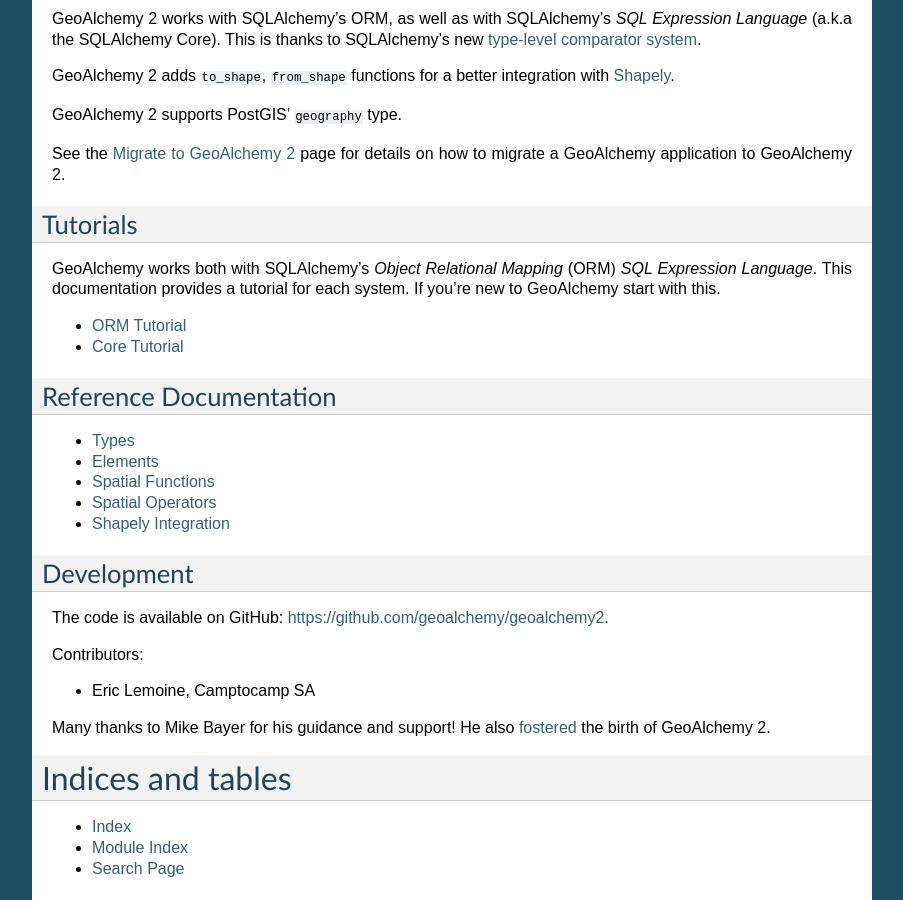
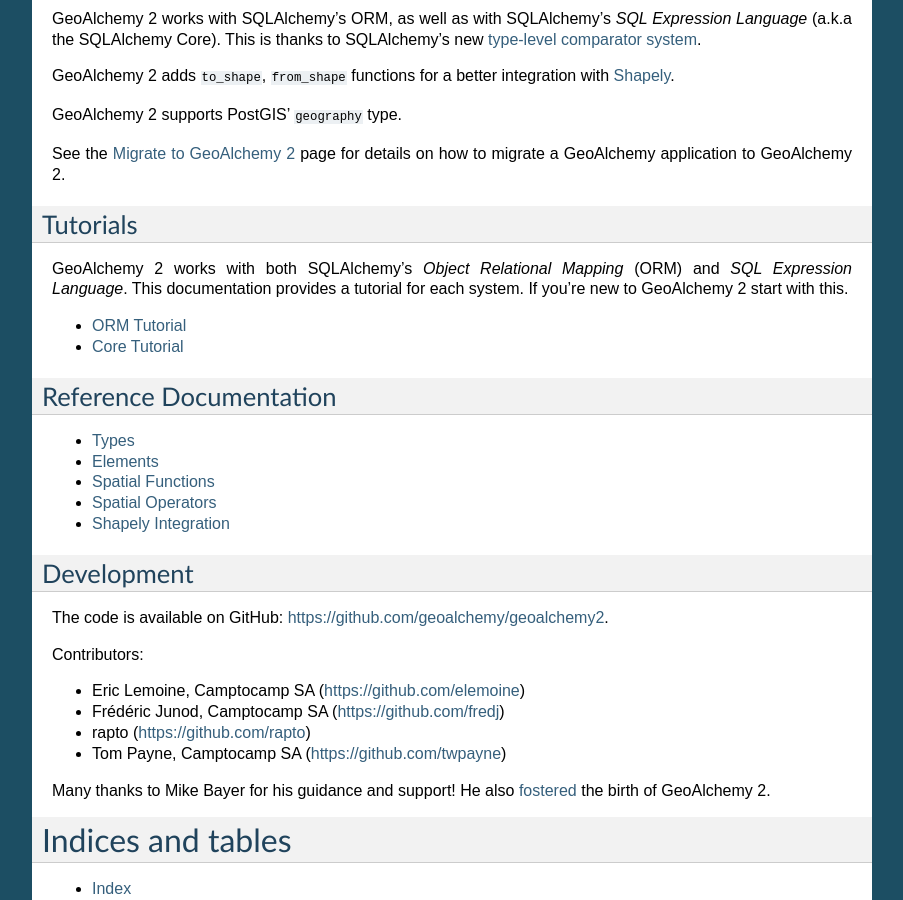
Before and after one commit to geoalchemy/geoalchemy2, a Sphinx documentation site: the page built from doc/index.rst, in a window 1280 px wide and 900 px high, scrolled down 469 px. Shown: the whole window, without its empty margins (198-1101 px from the left). Built offline with Sphinx 7.4.7, drawn with Linux system fonts in a browser that asks for light colours.

Commit message:
Update doc index page

```diff
--- a/doc/index.rst
+++ b/doc/index.rst
@@ -53,9 +53,9 @@
 Tutorials
 ---------
 
-GeoAlchemy works both with SQLAlchemy's *Object Relational Mapping* (ORM) *SQL
-Expression Language*. This documentation provides a tutorial for each system.
-If you're new to GeoAlchemy start with this.
+GeoAlchemy 2 works with both SQLAlchemy's *Object Relational Mapping* (ORM) and
+*SQL Expression Language*. This documentation provides a tutorial for each
+system. If you're new to GeoAlchemy 2 start with this.
 
 .. toctree::
    :maxdepth: 1
@@ -82,7 +82,10 @@
 
 Contributors:
 
-* Eric Lemoine, Camptocamp SA
+* Eric Lemoine, Camptocamp SA (https://github.com/elemoine)
+* Frédéric Junod, Camptocamp SA (https://github.com/fredj)
+* rapto (https://github.com/rapto)
+* Tom Payne, Camptocamp SA (https://github.com/twpayne)
 
 Many thanks to Mike Bayer for his guidance and support! He also `fostered
 <https://groups.google.com/forum/?fromgroups=#!topic/geoalchemy/k3PmQOB_FX4>`_
```
